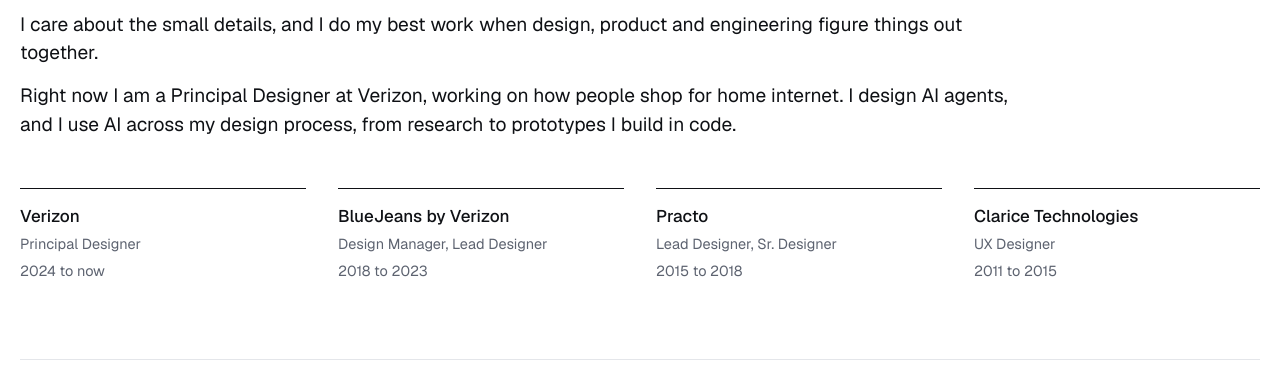
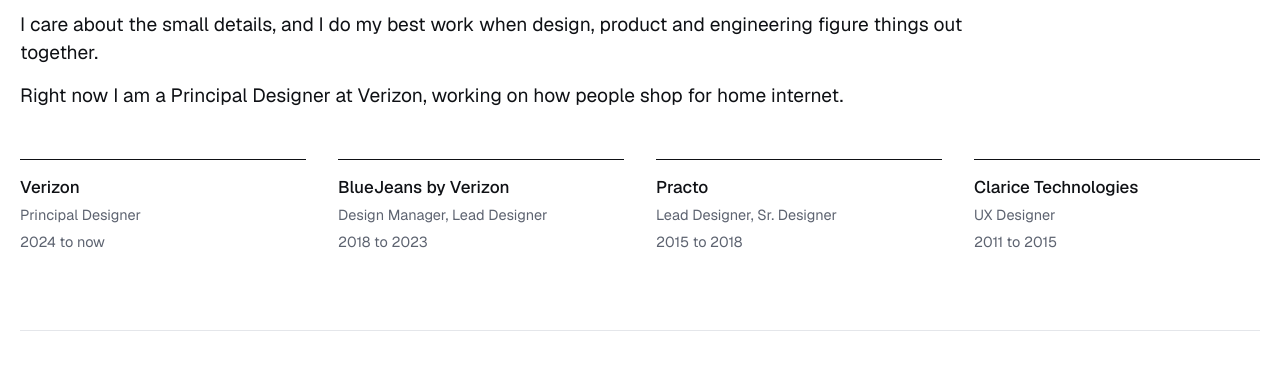
Before and after one commit to abhishek98604-commits/portfolio, a plain HTML site: page index.html in a window 1280 px wide. Shown: the part 292-681 px from the top of the page. Drawn offline with nearby package versions, Linux system fonts and the light colour scheme.

Commit message:
Intro: remove AI agents line
Co-Authored-By: Claude Opus 5.5 <noreply@anthropic.com>
Claude-Session: https://claude.ai/code/session_01Rv46fnvCyPcdoBEobeZw9i

```diff
--- a/index.html
+++ b/index.html
@@ -409,7 +409,7 @@ figcaption b{color:var(--ink);font-weight:500;display:block}
   <div class="intro">
     <p>I am a designer based in Bangalore. For the past 15 years I have worked on things people use every day without thinking about them, like buying home internet, joining a video call or booking a lab test.</p>
     <p>I care about the small details, and I do my best work when design, product and engineering figure things out together.</p>
-    <p>Right now I am a Principal Designer at Verizon, working on how people shop for home internet. I design AI agents, and I use AI across my design process, from research to prototypes I build in code.</p>
+    <p>Right now I am a Principal Designer at Verizon, working on how people shop for home internet.</p>
   </div>
   <ul class="cos">
     <li><b>Verizon</b><span>Principal Designer</span><span>2024 to now</span></li>
```
